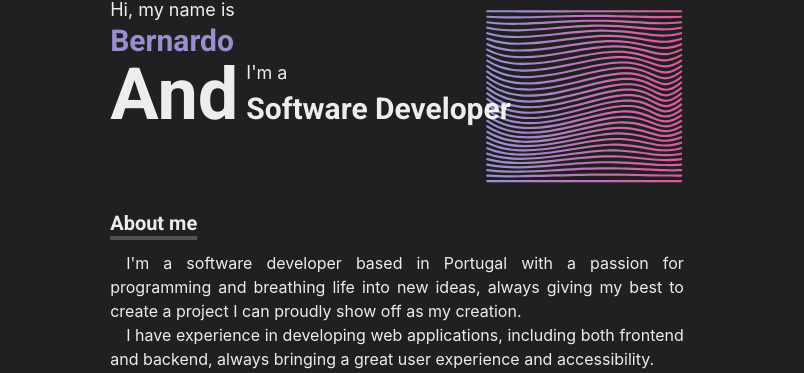
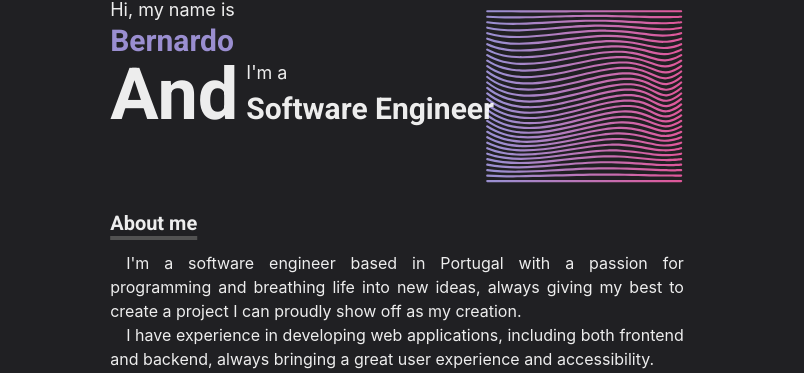
Before and after one commit to BernardoFMF/personal-portfolio, a Next.js app: page / in a window 1280 px wide. Shown: the part 100-473 px from the top of the page, without its empty margins (243-1047 px from the left). Built offline with nearby package versions, Linux system fonts and the light colour scheme.

Commit message:
fixed position name

```diff
--- a/components/hero.js
+++ b/components/hero.js
@@ -48,7 +48,7 @@ const Hero = () => {
                 <GridItem pl={2} gridColumn="2 / 3" gridRow="3" mt={8}>
                     <Section delay={0.5}>
                         <Heading as="h1" size="lg">
-                            Software Developer
+                            Software Engineer
                         </Heading>
                     </Section>
                 </GridItem>
--- a/pages/index.js
+++ b/pages/index.js
@@ -25,7 +25,7 @@ const Home = () => {
                             About me
                         </Heading>
                         <Paragraph>
-                            I&apos;m a software developer based in Portugal with a passion for programming and breathing life into new ideas,
+                            I&apos;m a software engineer based in Portugal with a passion for programming and breathing life into new ideas,
                             always giving my best to create a project I can proudly show off as my creation.
                         </Paragraph>
                         <Paragraph>
```
